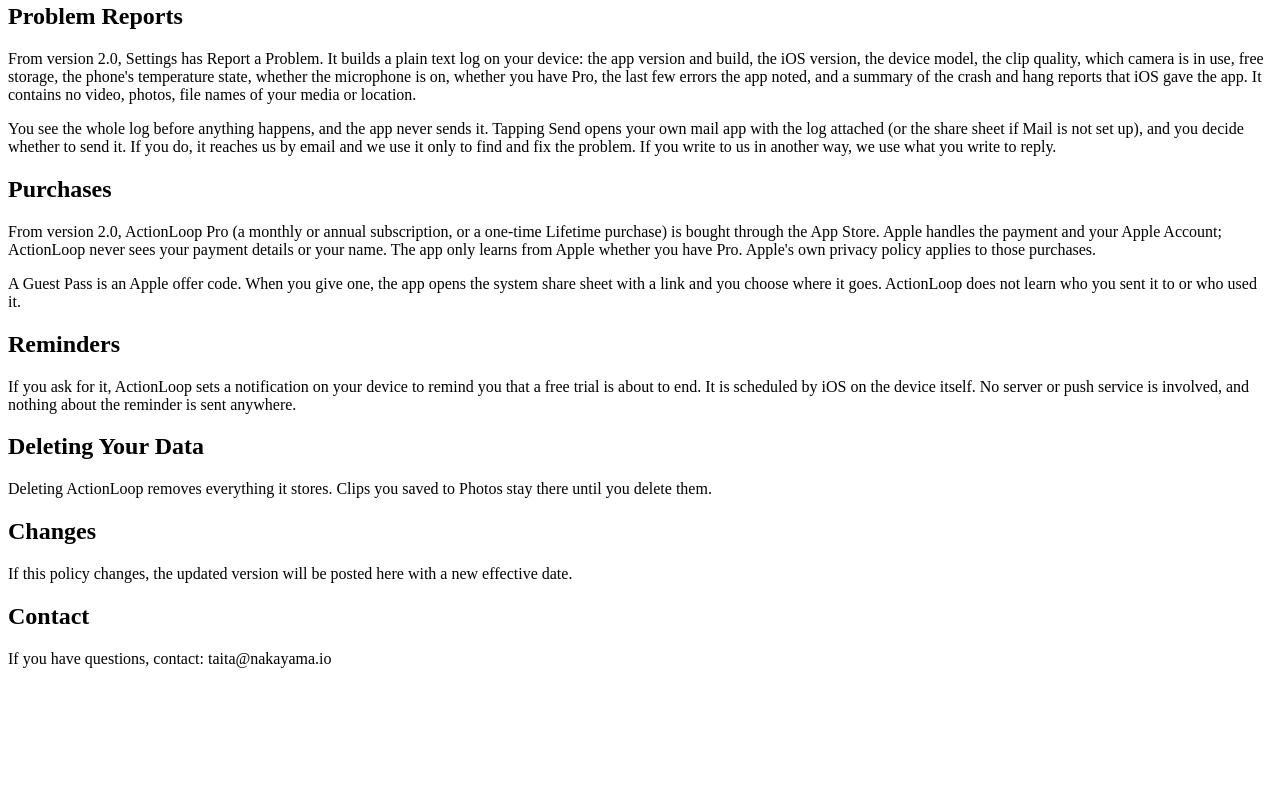
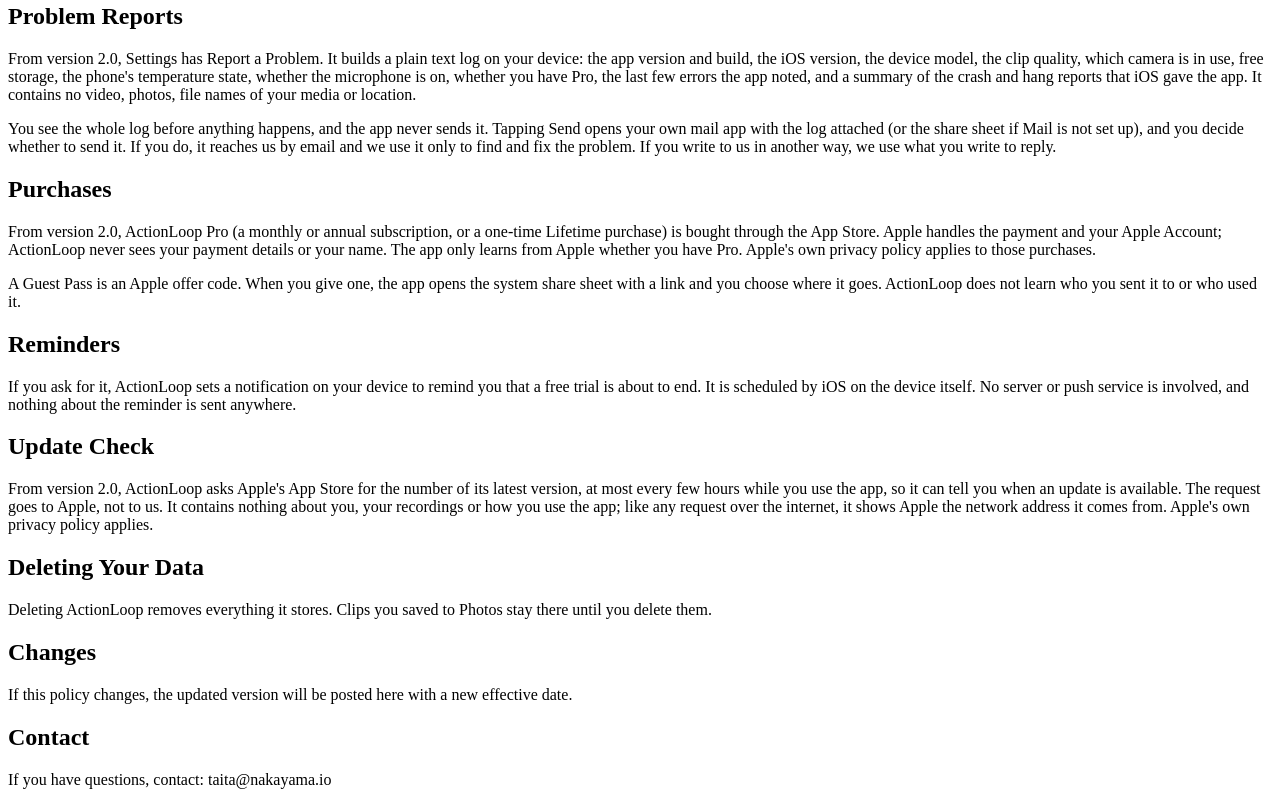
Before and after one commit to actionloop/actionloop-support, a plain HTML site: page privacy.html in a window 1280 px wide. Shown: the part 542-1347 px from the top of the page. Before the commit the page ends 1226 px from the top, so only its background shows below. Drawn offline with Linux system fonts and the light colour scheme.

Commit message:
privacy policy: the update check (2.0 asks apple's app store for the latest version number; nothing about the user is sent, nothing comes to us)

```diff
--- a/privacy.html
+++ b/privacy.html
@@ -34,6 +34,9 @@
     <h2>Reminders</h2>
     <p>If you ask for it, ActionLoop sets a notification on your device to remind you that a free trial is about to end. It is scheduled by iOS on the device itself. No server or push service is involved, and nothing about the reminder is sent anywhere.</p>
 
+    <h2>Update Check</h2>
+    <p>From version 2.0, ActionLoop asks Apple's App Store for the number of its latest version, at most every few hours while you use the app, so it can tell you when an update is available. The request goes to Apple, not to us. It contains nothing about you, your recordings or how you use the app; like any request over the internet, it shows Apple the network address it comes from. Apple's own privacy policy applies.</p>
+
     <h2>Deleting Your Data</h2>
     <p>Deleting ActionLoop removes everything it stores. Clips you saved to Photos stay there until you delete them.</p>
 
```
